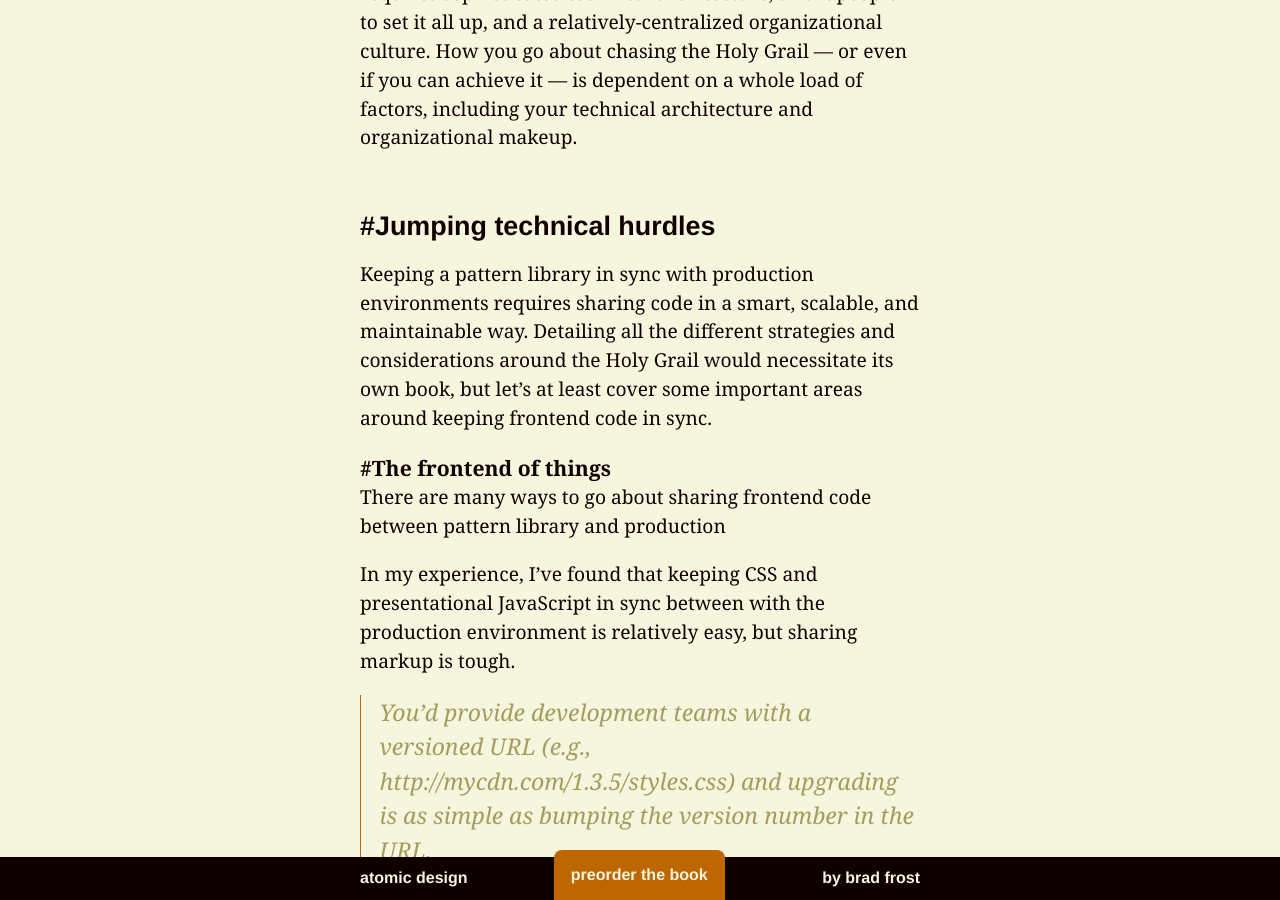
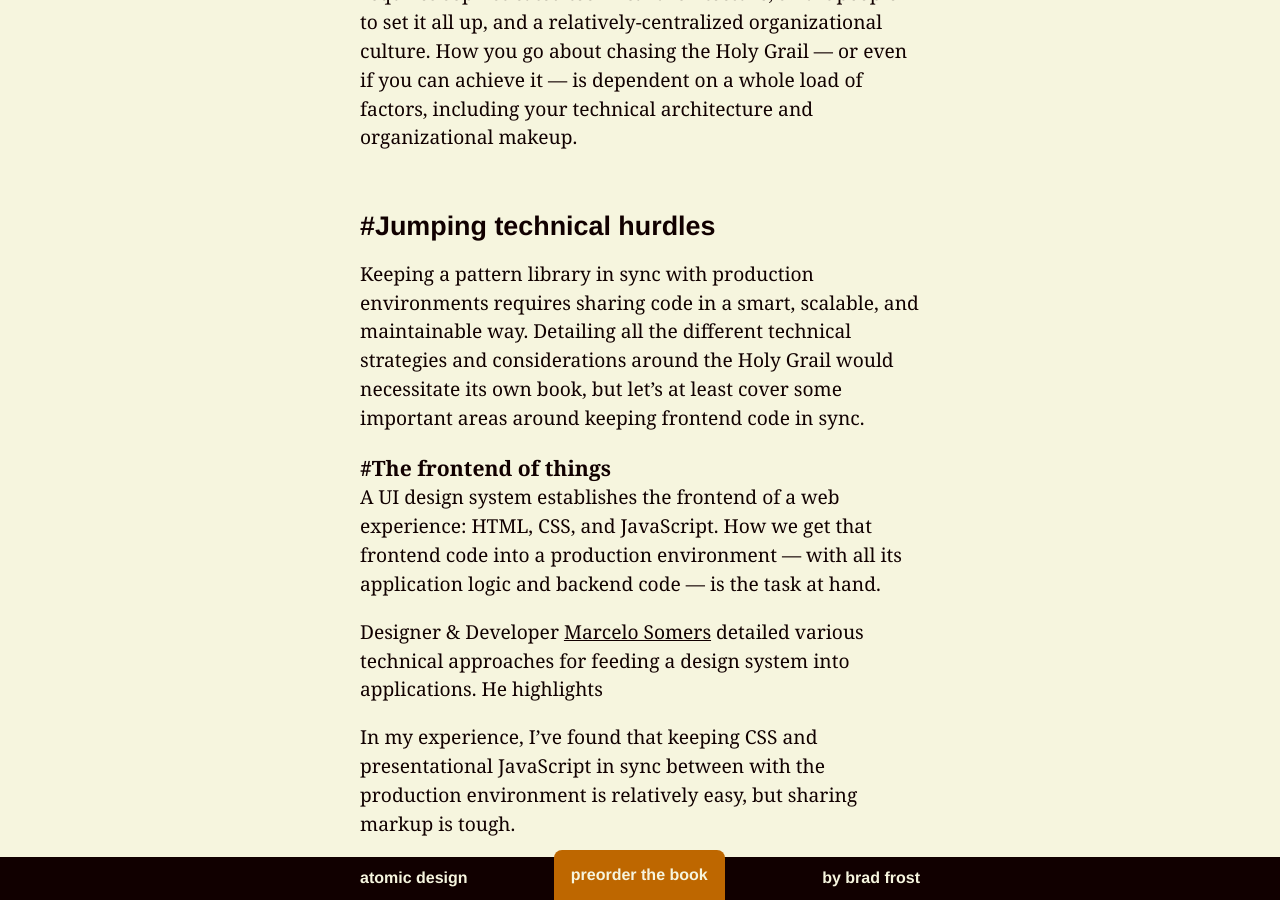
Before and after one commit to bradfrost/atomic-design, a Jekyll site: the page built from chapter-5.md, in a window 1280 px wide and 900 px high, scrolled down 27223 px. Built offline with Jekyll 4.4.1, drawn with Linux system fonts in a browser that asks for light colours; some of the changed text lies outside the part shown.

Commit message:
Chapter 5 draft

```diff
--- a/chapter-5.md
+++ b/chapter-5.md
@@ -231,10 +231,12 @@ As it turns out, this dream can be a reality. Lonely Planet, the travel guide co
 Achieving the design system Holy Grail is no easy task, as it requires sophisticated technical architecture, smart people to set it all up, and a relatively-centralized organizational culture. How you go about chasing the Holy Grail — or even if you can achieve it — is dependent on a whole load of factors, including your technical architecture and organizational makeup.
 
 ### Jumping technical hurdles
-Keeping a pattern library in sync with production environments requires sharing code in a smart, scalable, and maintainable way. Detailing all the different strategies and considerations around the Holy Grail would necessitate its own book, but let's at least cover some important areas around keeping frontend code in sync.
+Keeping a pattern library in sync with production environments requires sharing code in a smart, scalable, and maintainable way. Detailing all the different technical strategies and considerations around the Holy Grail would necessitate its own book, but let's at least cover some important areas around keeping frontend code in sync.
 
 #### The frontend of things
-There are many ways to go about sharing frontend code between pattern library and production
+A UI design system establishes the frontend of a web experience: HTML, CSS, and JavaScript. How we get that frontend code into a production environment — with all its application logic and backend code — is the task at hand.
+
+Designer & Developer [Marcelo Somers](https://medium.com/@marcelosomers/chasing-the-holy-grail-bbc0b7cce365#.ay1xeej7d) detailed various technical approaches for feeding a design system into applications. He highlights
 
 In my experience, I've found that keeping CSS and presentational JavaScript in sync between with the production environment is relatively easy, but sharing markup is tough.
 
@@ -253,7 +255,6 @@ As we discussed in Chapter 3, using HTML templating languages —such as Mustach
 > By using the same templating engine, along with the help of the Component Libraries Drupal Module, the tool gives Drupal the ability to directly include, extend, and embed the Twig templates that Pattern Lab uses for its components without any template duplication at all! <cite><a href="https://www.phase2technology.com/blog/introducing-pattern-lab-starter-8/">Evan Lovely, Phase2 Technology</a>
 
 #### Deployment
-[Marcelo Somers](https://medium.com/@marcelosomers/chasing-the-holy-grail-bbc0b7cce365#.ay1xeej7d) detailed various approaches to keeping pattern library and production code in sync.
 
 Be careful to keep documentation accessible to non developers. Keeping the pattern library and
 
```
Also changed, not shown: 2 other files.
